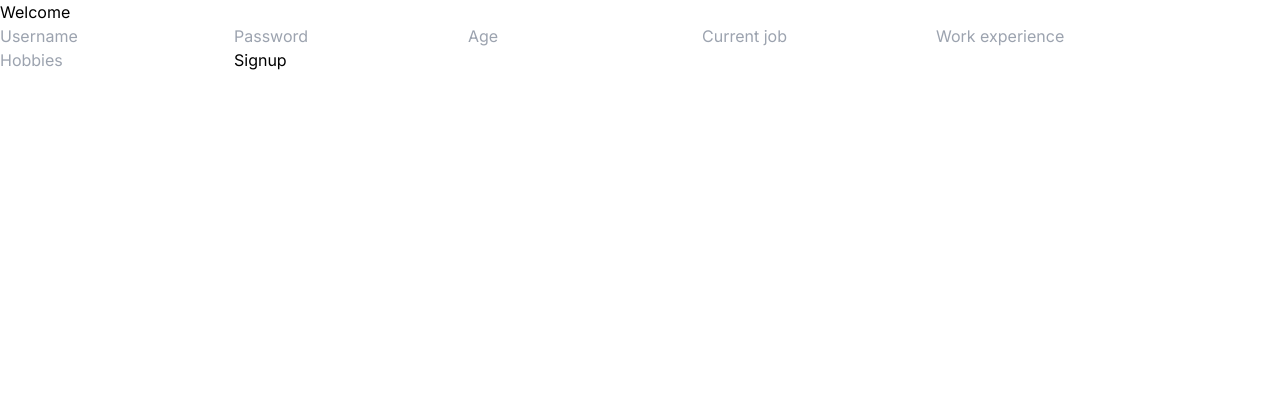
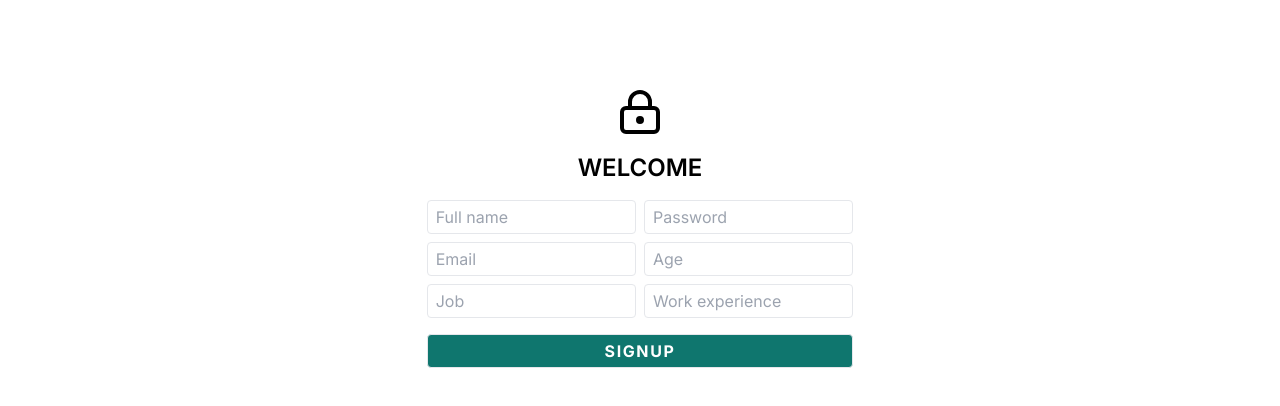
Before and after one commit to VanjaXYZ/users_list_frontend, a Next.js app: page /auth/signup in a window 1280 px wide. Shown: the top 406 px of the page. Built offline with nearby package versions, Linux system fonts and the light colour scheme.

Commit message:
created signup UI

```diff
--- a/src/app/auth/signup/page.tsx
+++ b/src/app/auth/signup/page.tsx
@@ -1,3 +1,4 @@
+import SignupForm from "@/app/components/(auth)/SignupForm";
 import { Metadata } from "next";
 import React from "react";
 
@@ -7,22 +8,9 @@ export const metadata: Metadata = {
 
 const Page = () => {
   return (
-    <form>
-      <h3>Welcome</h3>
-      <div>
-        <input type="text" name="name" placeholder="Username" />
-        <input type="password" name="password" placeholder="Password" />
-        <input type="number" name="age" placeholder="Age" />
-        <input type="text" name="job" placeholder="Current job" />
-        <input
-          type="text"
-          name="work_experience"
-          placeholder="Work experience"
-        />
-        <input type="text" name="hobbies" placeholder="Hobbies" />
-        <button type="submit">Signup</button>
-      </div>
-    </form>
+    <>
+      <SignupForm />
+    </>
   );
 };
 
--- /dev/null
+++ b/src/app/components/(auth)/SignupForm.tsx
@@ -0,0 +1,73 @@
+import { LockKeyhole } from "lucide-react";
+import React from "react";
+
+const SignupForm = () => {
+  return (
+    <form className="w-1/3 m-auto h-96 mt-20 py-2">
+      <div className="flex justify-center flex-col items-center gap-4">
+        <LockKeyhole size={48} />
+        <h3 className="text-center text-2xl uppercase antialiased font-semibold">
+          Welcome
+        </h3>
+      </div>
+      <div className="grid grid-cols-2 gap-2 py-4">
+        <input
+          type="text"
+          placeholder="Full name"
+          className="px-2 py-1 text-black border rounded"
+          name="name"
+          autoComplete="on"
+          required
+        />
+        <input
+          type="password"
+          placeholder="Password"
+          className="px-2 py-1 text-black border rounded"
+          name="password"
+          autoComplete="on"
+          required
+        />
+        <input
+          type="text"
+          placeholder="Email"
+          className="px-2 py-1 text-black border rounded"
+          name="email"
+          autoComplete="on"
+          required
+        />
+        <input
+          type="number"
+          placeholder="Age"
+          className="px-2 py-1 text-black border rounded"
+          name="age"
+          autoComplete="on"
+          required
+        />
+        <input
+          type="text"
+          placeholder="Job"
+          className="px-2 py-1 text-black border rounded"
+          name="job"
+          autoComplete="on"
+          required
+        />
+        <input
+          type="number"
+          placeholder="Work experience"
+          className="px-2 py-1 text-black border rounded"
+          name="work_experience"
+          autoComplete="on"
+          required
+        />
+      </div>
+      <button
+        type="submit"
+        className="border rounded bg-teal-700 text-white font-bold uppercase tracking-widest px-4 py-1 hover:bg-teal-500 w-full"
+      >
+        Signup
+      </button>
+    </form>
+  );
+};
+
+export default SignupForm;
```
